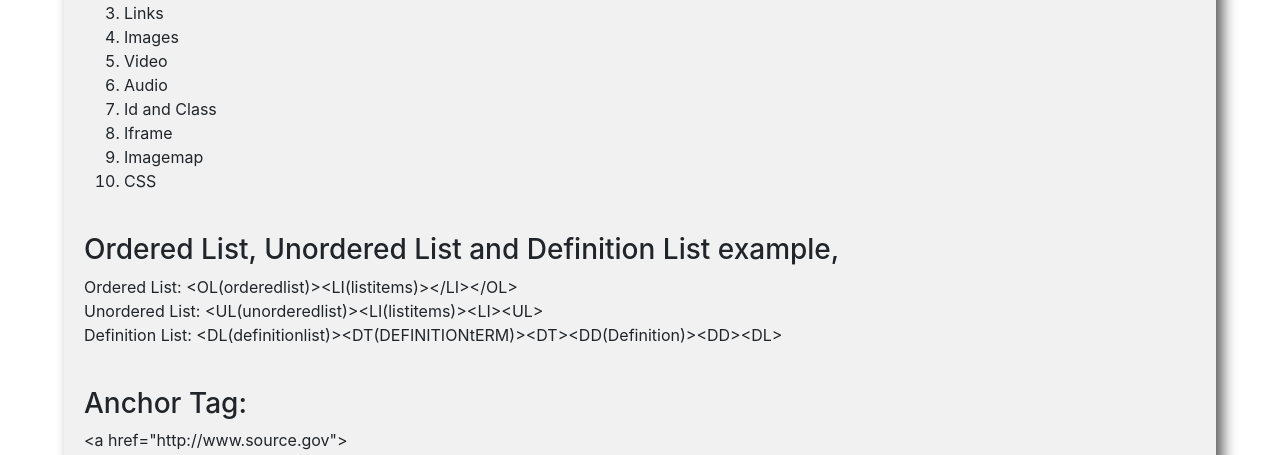
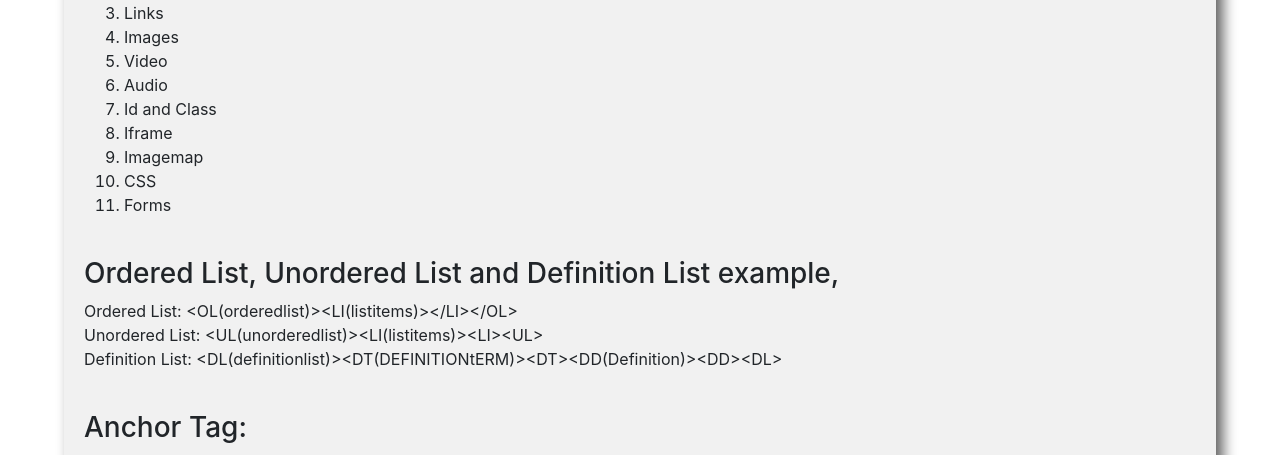
Before and after one commit to KrishnaMoniDas/MCA_Advanced_web_tech, a Flask app: page / in a window 1280 px wide. Shown: the part 244-699 px from the top of the page. Run offline with Flask 3, Linux system fonts and the light colour scheme.

Commit message:
updated information

```diff
--- a/templates/home.html
+++ b/templates/home.html
@@ -45,6 +45,7 @@
             <li>Iframe</li>
             <li>Imagemap</li>
             <li>CSS</li>
+            <li>Forms</li>
         </ol>
     </div>
 <br>
```
